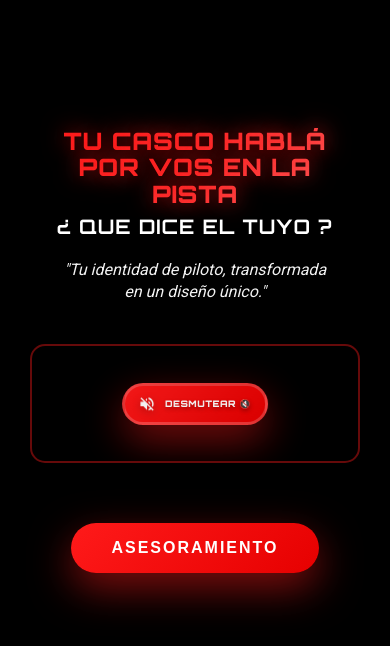
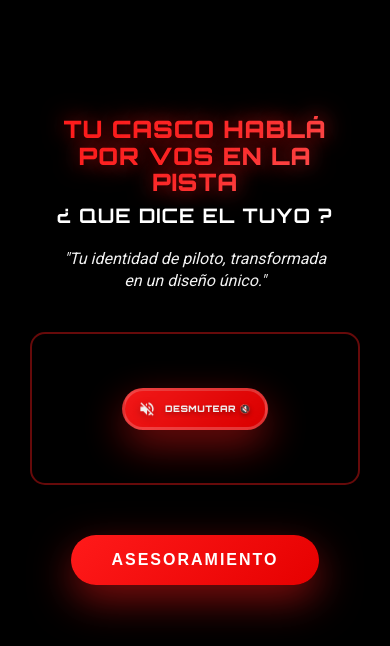
Before and after one commit to frankko93/ivan-design, a plain HTML site: page index.html in a window 390 px wide. Shown: the part 198-844 px from the top of the page. Drawn offline with Linux system fonts and the light colour scheme; a script that the page names is missing.

Commit message:
Add files via upload

```diff
--- a/styles.css
+++ b/styles.css
@@ -788,6 +788,12 @@ body {
 
 /* Responsive Design */
 @media (max-width: 768px) {
+    .video-container {
+        max-width: clamp(600px, 95vw, 1000px); /* Increased from 85vw to 95vw for larger video */
+        padding-bottom: 40%; /* Increased from 35% for better height on mobile */
+        margin: clamp(25px, 4vw, 40px) auto;
+    }
+
     .about-content {
         grid-template-columns: 1fr;
         text-align: center;
@@ -855,6 +861,12 @@ body {
 }
 
 @media (max-width: 480px) {
+    .video-container {
+        max-width: clamp(350px, 98vw, 500px); /* Even larger on very small screens */
+        padding-bottom: 45%; /* Increased height ratio for better proportions on small screens */
+        margin: clamp(20px, 3vw, 35px) auto;
+    }
+
     .container {
         padding: 0 15px;
     }
```
